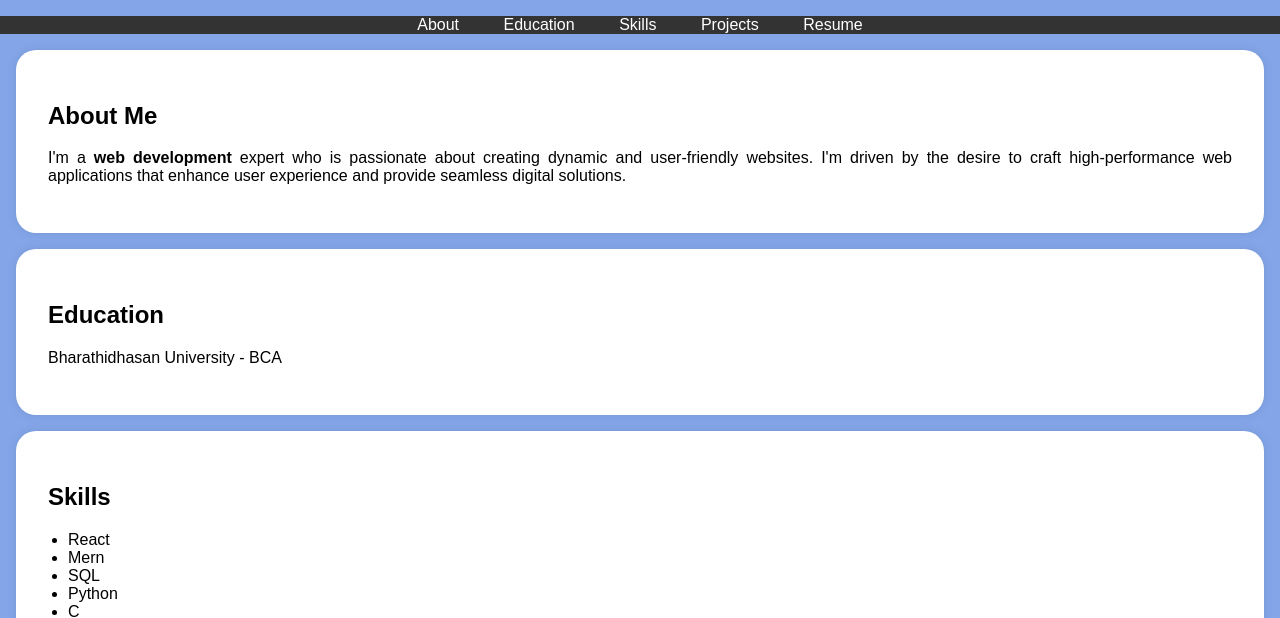
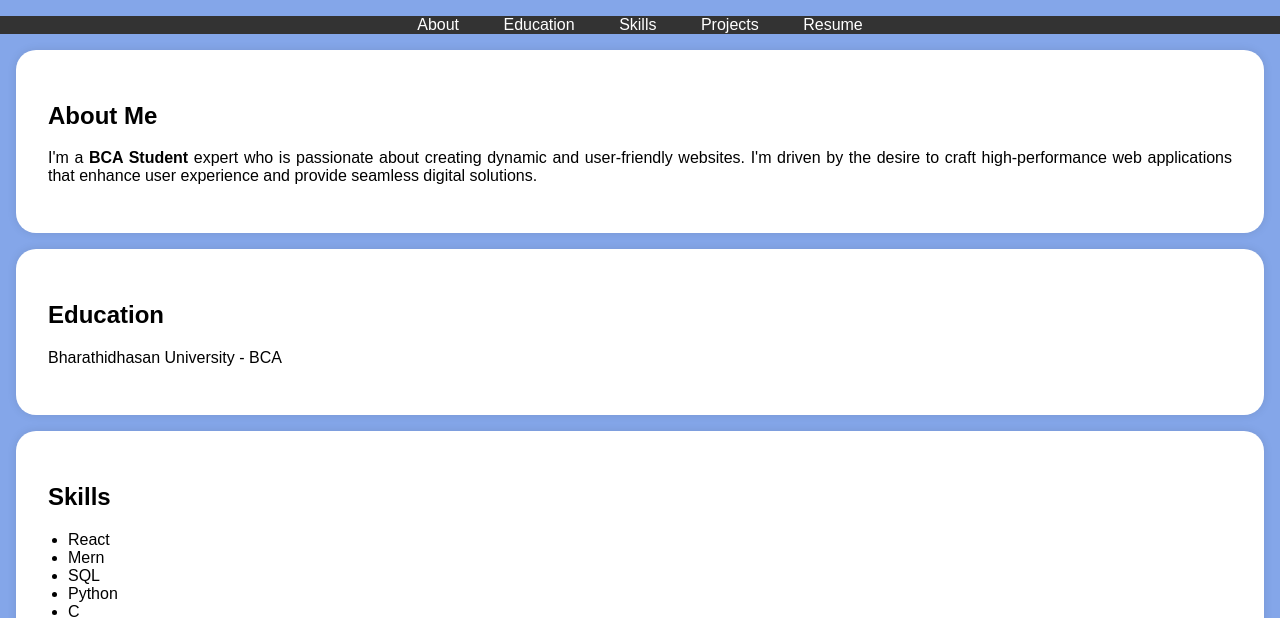
Before and after one commit to Jerin2610/digital-portfolio, a plain HTML site: page index.html in a window 1280 px wide. Shown: the part 197-815 px from the top of the page. Drawn offline with Linux system fonts and the light colour scheme.

Commit message:
index.html

```diff
--- a/index.html
+++ b/index.html
@@ -115,7 +115,7 @@
     <section id="about">
         <div class="section-content">
             <h2>About Me</h2>
-            <p>I'm a <b>web development</b> expert who is passionate about creating dynamic and user-friendly websites.
+            <p>I'm a <b>BCA Student</b> expert who is passionate about creating dynamic and user-friendly websites.
                 I'm driven by the desire to craft high-performance web applications that enhance user experience and provide
                  seamless digital solutions. </p>
 
```
